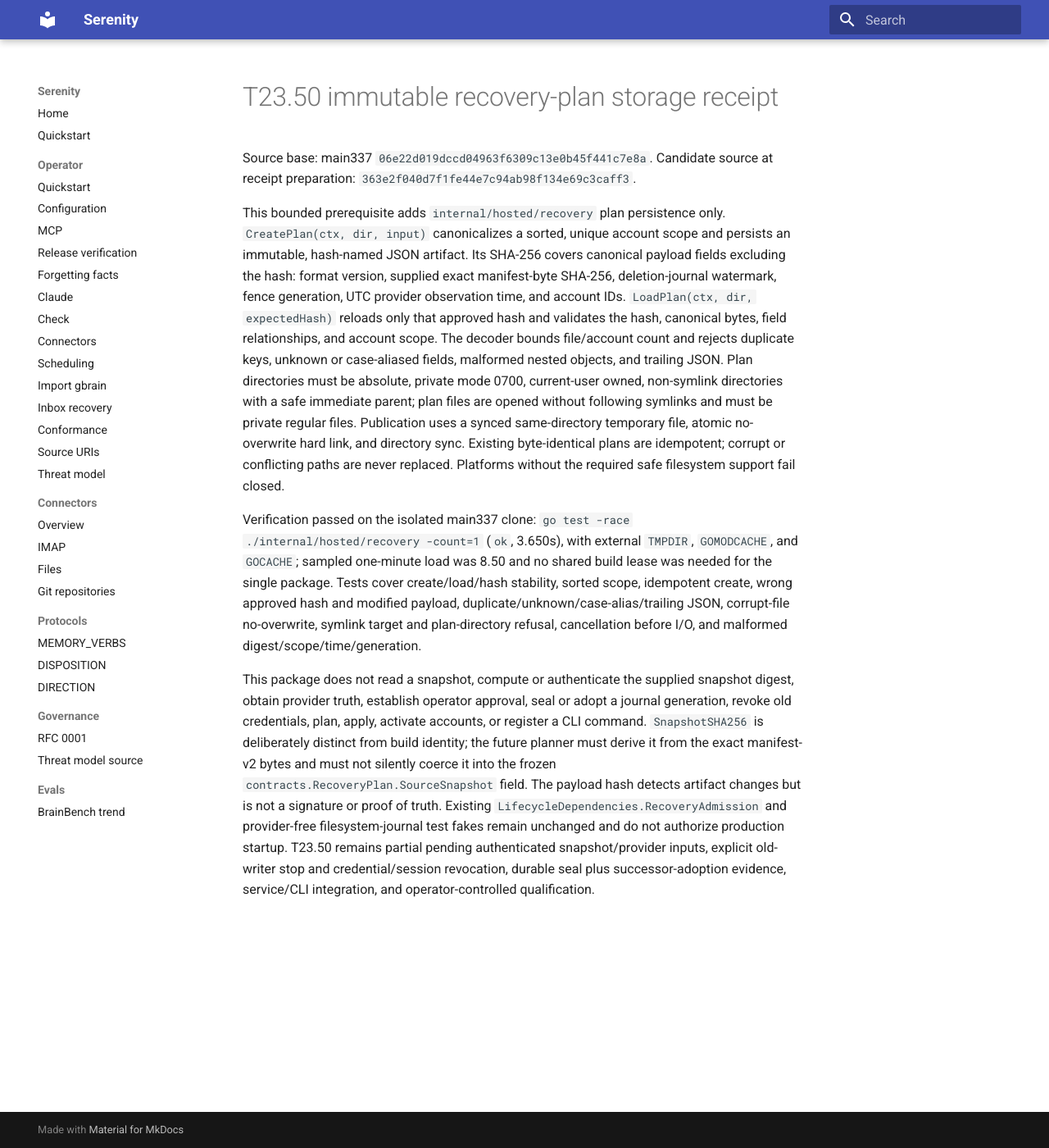
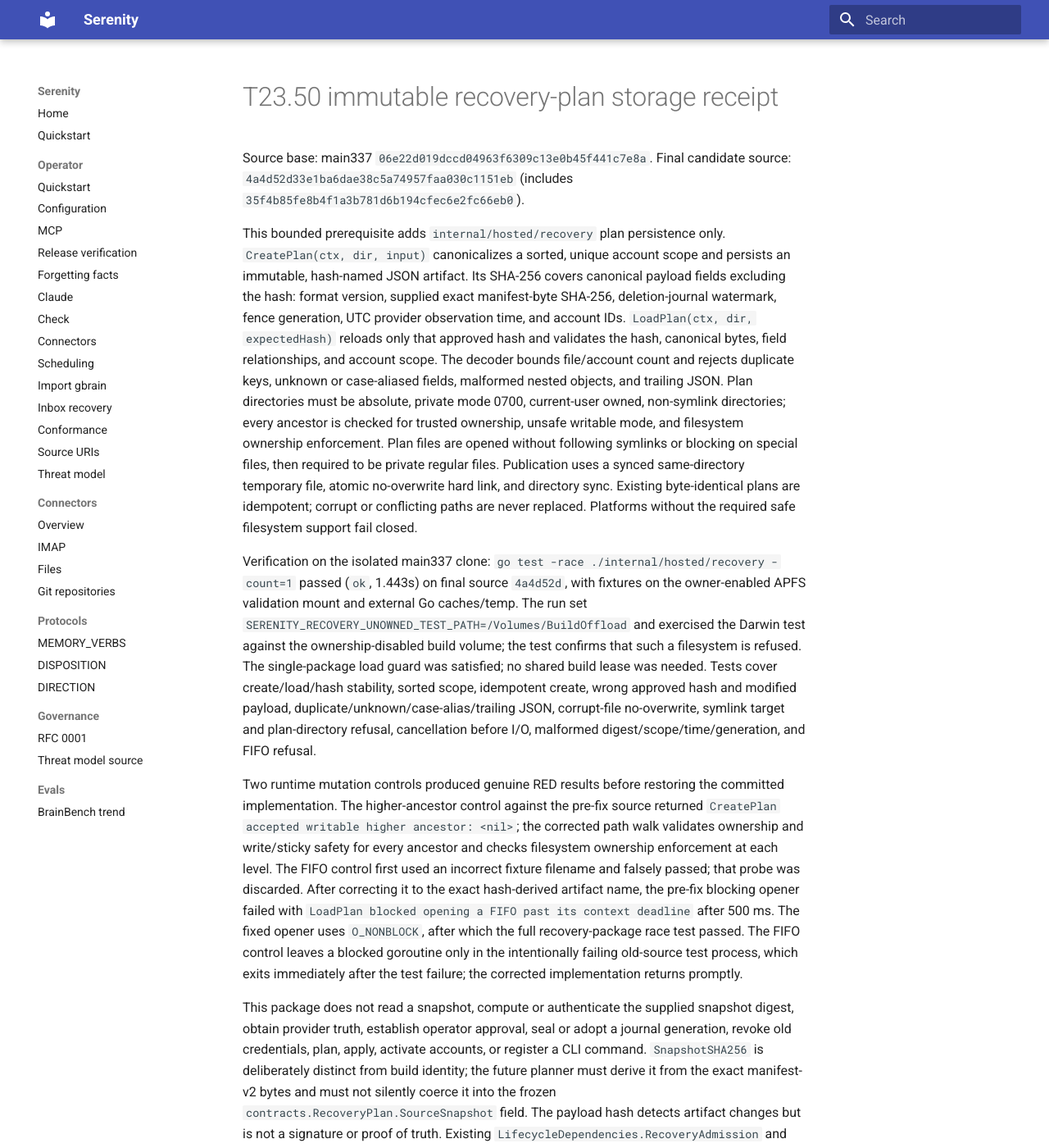
Before and after one commit to sirerun/serenity, an MkDocs documentation site: the page built from docs/plans/t23-50-recovery-plan-storage-receipt-2026-10-01.md, in a window 1280 px wide and 1400 px high. Shown: the whole window at 82% size. Built offline with MkDocs 1.6.1 and Material for MkDocs 9.7.7, drawn with Linux system fonts in a browser that asks for light colours.

Commit message:
docs: record T23.50 recovery plan validation

```diff
--- a/docs/plans/t23-50-recovery-plan-storage-receipt-2026-10-01.md
+++ b/docs/plans/t23-50-recovery-plan-storage-receipt-2026-10-01.md
@@ -1,9 +1,11 @@
 # T23.50 immutable recovery-plan storage receipt
 
-Source base: main337 `06e22d019dccd04963f6309c13e0b45f441c7e8a`. Candidate source at receipt preparation: `363e2f040d7f1fe44e7c94ab98f134e69c3caff3`.
+Source base: main337 `06e22d019dccd04963f6309c13e0b45f441c7e8a`. Final candidate source: `4a4d52d33e1ba6dae38c5a74957faa030c1151eb` (includes `35f4b85fe8b4f1a3b781d6b194cfec6e2fc66eb0`).
 
-This bounded prerequisite adds `internal/hosted/recovery` plan persistence only. `CreatePlan(ctx, dir, input)` canonicalizes a sorted, unique account scope and persists an immutable, hash-named JSON artifact. Its SHA-256 covers canonical payload fields excluding the hash: format version, supplied exact manifest-byte SHA-256, deletion-journal watermark, fence generation, UTC provider observation time, and account IDs. `LoadPlan(ctx, dir, expectedHash)` reloads only that approved hash and validates the hash, canonical bytes, field relationships, and account scope. The decoder bounds file/account count and rejects duplicate keys, unknown or case-aliased fields, malformed nested objects, and trailing JSON. Plan directories must be absolute, private mode 0700, current-user owned, non-symlink directories with a safe immediate parent; plan files are opened without following symlinks and must be private regular files. Publication uses a synced same-directory temporary file, atomic no-overwrite hard link, and directory sync. Existing byte-identical plans are idempotent; corrupt or conflicting paths are never replaced. Platforms without the required safe filesystem support fail closed.
+This bounded prerequisite adds `internal/hosted/recovery` plan persistence only. `CreatePlan(ctx, dir, input)` canonicalizes a sorted, unique account scope and persists an immutable, hash-named JSON artifact. Its SHA-256 covers canonical payload fields excluding the hash: format version, supplied exact manifest-byte SHA-256, deletion-journal watermark, fence generation, UTC provider observation time, and account IDs. `LoadPlan(ctx, dir, expectedHash)` reloads only that approved hash and validates the hash, canonical bytes, field relationships, and account scope. The decoder bounds file/account count and rejects duplicate keys, unknown or case-aliased fields, malformed nested objects, and trailing JSON. Plan directories must be absolute, private mode 0700, current-user owned, non-symlink directories; every ancestor is checked for trusted ownership, unsafe writable mode, and filesystem ownership enforcement. Plan files are opened without following symlinks or blocking on special files, then required to be private regular files. Publication uses a synced same-directory temporary file, atomic no-overwrite hard link, and directory sync. Existing byte-identical plans are idempotent; corrupt or conflicting paths are never replaced. Platforms without the required safe filesystem support fail closed.
 
-Verification passed on the isolated main337 clone: `go test -race ./internal/hosted/recovery -count=1` (`ok`, 3.650s), with external `TMPDIR`, `GOMODCACHE`, and `GOCACHE`; sampled one-minute load was 8.50 and no shared build lease was needed for the single package. Tests cover create/load/hash stability, sorted scope, idempotent create, wrong approved hash and modified payload, duplicate/unknown/case-alias/trailing JSON, corrupt-file no-overwrite, symlink target and plan-directory refusal, cancellation before I/O, and malformed digest/scope/time/generation.
+Verification on the isolated main337 clone: `go test -race ./internal/hosted/recovery -count=1` passed (`ok`, 1.443s) on final source `4a4d52d`, with fixtures on the owner-enabled APFS validation mount and external Go caches/temp. The run set `SERENITY_RECOVERY_UNOWNED_TEST_PATH=/Volumes/BuildOffload` and exercised the Darwin test against the ownership-disabled build volume; the test confirms that such a filesystem is refused. The single-package load guard was satisfied; no shared build lease was needed. Tests cover create/load/hash stability, sorted scope, idempotent create, wrong approved hash and modified payload, duplicate/unknown/case-alias/trailing JSON, corrupt-file no-overwrite, symlink target and plan-directory refusal, cancellation before I/O, malformed digest/scope/time/generation, and FIFO refusal.
+
+Two runtime mutation controls produced genuine RED results before restoring the committed implementation. The higher-ancestor control against the pre-fix source returned `CreatePlan accepted writable higher ancestor: <nil>`; the corrected path walk validates ownership and write/sticky safety for every ancestor and checks filesystem ownership enforcement at each level. The FIFO control first used an incorrect fixture filename and falsely passed; that probe was discarded. After correcting it to the exact hash-derived artifact name, the pre-fix blocking opener failed with `LoadPlan blocked opening a FIFO past its context deadline` after 500 ms. The fixed opener uses `O_NONBLOCK`, after which the full recovery-package race test passed. The FIFO control leaves a blocked goroutine only in the intentionally failing old-source test process, which exits immediately after the test failure; the corrected implementation returns promptly.
 
 This package does not read a snapshot, compute or authenticate the supplied snapshot digest, obtain provider truth, establish operator approval, seal or adopt a journal generation, revoke old credentials, plan, apply, activate accounts, or register a CLI command. `SnapshotSHA256` is deliberately distinct from build identity; the future planner must derive it from the exact manifest-v2 bytes and must not silently coerce it into the frozen `contracts.RecoveryPlan.SourceSnapshot` field. The payload hash detects artifact changes but is not a signature or proof of truth. Existing `LifecycleDependencies.RecoveryAdmission` and provider-free filesystem-journal test fakes remain unchanged and do not authorize production startup. T23.50 remains partial pending authenticated snapshot/provider inputs, explicit old-writer stop and credential/session revocation, durable seal plus successor-adoption evidence, service/CLI integration, and operator-controlled qualification.
```
